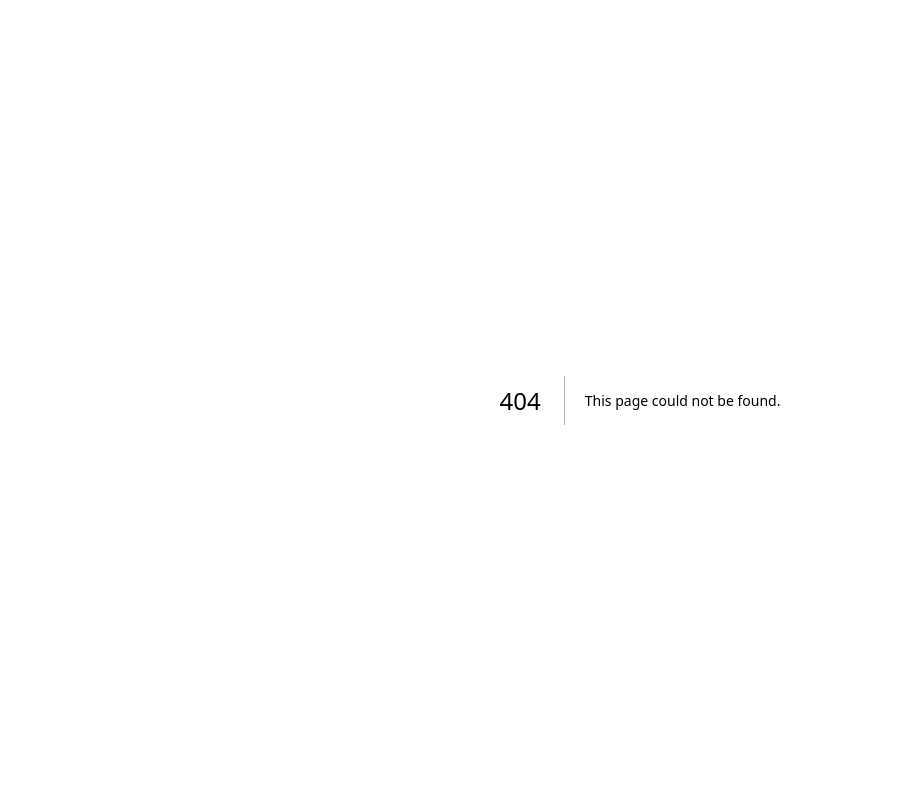
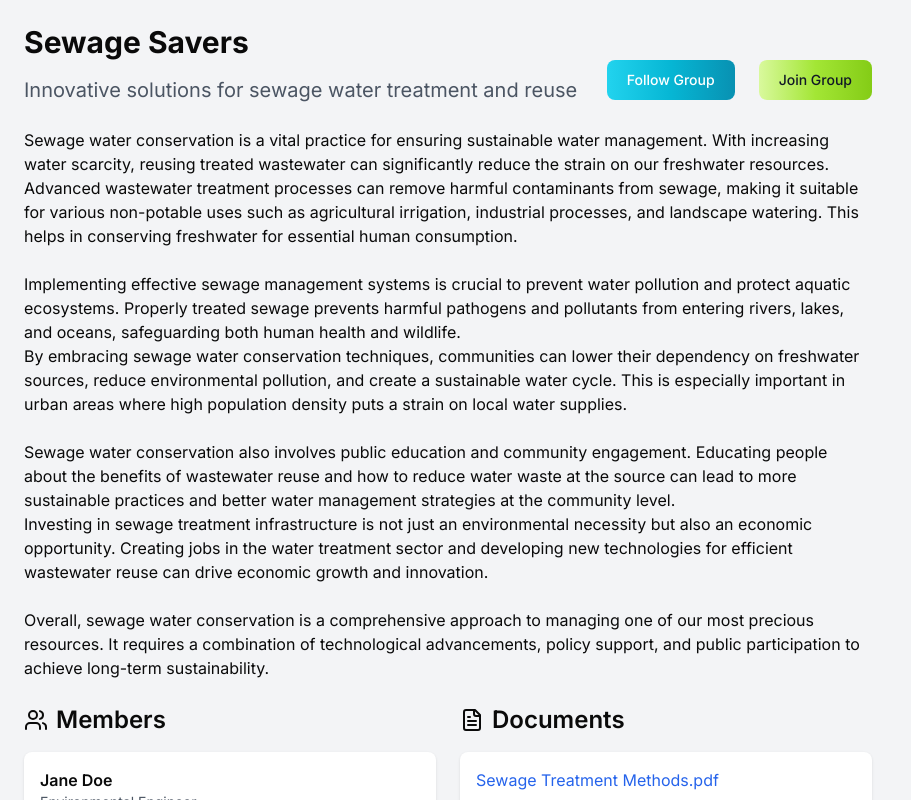
Before and after one commit to PRATEEK-VERNEKAR/Jal_Rakshak, a Next.js app: page /group_dashboard2 in a window 1280 px wide. Before the commit this address had no page. Shown: the whole page, without its empty margins (0-911 px from the left). Built offline with nearby package versions, Linux system fonts and the light colour scheme.

Commit message:
Error hydration handled

```diff
--- /dev/null
+++ b/src/app/group_dashboard2/page.jsx
@@ -0,0 +1,100 @@
+import React from 'react';
+import { Users, FileText, Send } from 'lucide-react';
+
+const groupData = {
+  name: "Sewage Savers",
+  idea: "Innovative solutions for sewage water treatment and reuse",
+  members: [
+    { id: 1, name: "Jane Doe", role: "Environmental Engineer" },
+    { id: 2, name: "John Smith", role: "Water Policy Analyst" },
+    { id: 3, name: "Emily Chen", role: "Microbiologist" },
+    { id: 4, name: "Michael Brown", role: "Civil Engineer" },
+  ],
+  documents: [
+    { id: 1, name: "Sewage Treatment Methods.pdf" },
+    { id: 2, name: "Water Reuse Regulations.docx" },
+    { id: 3, name: "Microbial Analysis Report.xlsx" },
+    { id: 4, name: "Project Proposal.pptx" },
+  ],
+  chat: [
+    { id: 1, user: "Jane Doe", message: "Has anyone reviewed the latest filtration system report?" },
+    { id: 2, user: "John Smith", message: "Yes, I've gone through it. The new membrane technology looks promising." },
+    { id: 3, user: "Emily Chen", message: "I agree. The microbial reduction rates are impressive." },
+    { id: 4, user: "Michael Brown", message: "Great! Let's discuss implementation costs in our next meeting." },
+    { id: 5, user: "Jane Doe", message: "Sounds good. I'll prepare a cost analysis by then." },
+  ]
+};
+
+const GroupDashboard = () => {
+  return (
+    <div className="flex h-screen bg-gray-100">
+      {/* Dashboard Section (70% width) */}
+      <div className="w-[70%] p-6 overflow-auto">
+
+        <div className='flex justify-between'>
+          <div>
+
+            <h1 className="text-3xl font-bold mb-4">{groupData.name}</h1>
+            <p className="text-xl text-gray-600 mb-6">{groupData.idea}</p>
+          </div>
+
+          <div className="flex items-center space-x-4 mt-4">
+
+            <button type="button" class="text-white bg-gradient-to-r from-cyan-400 via-cyan-500 to-cyan-600 hover:bg-gradient-to-br focus:ring-4 focus:outline-none focus:ring-cyan-300 dark:focus:ring-cyan-800 font-medium rounded-lg text-sm px-5 py-2.5 text-center me-2 mb-2">Follow Group</button>
+            <button type="button" class="text-gray-900 bg-gradient-to-r from-lime-200 via-lime-400 to-lime-500 hover:bg-gradient-to-br focus:ring-4 focus:outline-none focus:ring-lime-300 dark:focus:ring-lime-800 font-medium rounded-lg text-sm px-5 py-2.5 text-center me-2 mb-2">Join Group</button>
+          </div>
+        </div>
+
+        <p>Sewage water conservation is a vital practice for ensuring sustainable water management. With increasing water scarcity, reusing treated wastewater can significantly reduce the strain on our freshwater resources.</p>
+
+<p>Advanced wastewater treatment processes can remove harmful contaminants from sewage, making it suitable for various non-potable uses such as agricultural irrigation, industrial processes, and landscape watering. This helps in conserving freshwater for essential human consumption.</p>
+<br></br>
+<p>Implementing effective sewage management systems is crucial to prevent water pollution and protect aquatic ecosystems. Properly treated sewage prevents harmful pathogens and pollutants from entering rivers, lakes, and oceans, safeguarding both human health and wildlife.</p>
+
+<p>By embracing sewage water conservation techniques, communities can lower their dependency on freshwater sources, reduce environmental pollution, and create a sustainable water cycle. This is especially important in urban areas where high population density puts a strain on local water supplies.</p>
+<br></br>
+<p>Sewage water conservation also involves public education and community engagement. Educating people about the benefits of wastewater reuse and how to reduce water waste at the source can lead to more sustainable practices and better water management strategies at the community level.</p>
+
+<p>Investing in sewage treatment infrastructure is not just an environmental necessity but also an economic opportunity. Creating jobs in the water treatment sector and developing new technologies for efficient wastewater reuse can drive economic growth and innovation.</p>
+<br></br>
+<p>Overall, sewage water conservation is a comprehensive approach to managing one of our most precious resources. It requires a combination of technological advancements, policy support, and public participation to achieve long-term sustainability.</p>
+
+<br></br>
+        <div className="flex space-x-6">
+          {/* Members List */}
+          <div className="w-1/2">
+            <h2 className="text-2xl font-semibold mb-4 flex items-center">
+              <Users className="mr-2" /> Members
+            </h2>
+            <ul className="bg-white rounded-lg shadow">
+              {groupData.members.map(member => (
+                <li key={member.id} className="p-4 border-b last:border-b-0">
+                  <p className="font-semibold">{member.name}</p>
+                  <p className="text-sm text-gray-600">{member.role}</p>
+                </li>
+              ))}
+            </ul>
+          </div>
+
+          {/* Documents */}
+          <div className="w-1/2">
+            <h2 className="text-2xl font-semibold mb-4 flex items-center">
+              <FileText className="mr-2" /> Documents
+            </h2>
+            <ul className="bg-white rounded-lg shadow">
+              {groupData.documents.map(doc => (
+                <li key={doc.id} className="p-4 border-b last:border-b-0">
+                  <a href="#" className="text-blue-600 hover:underline">{doc.name}</a>
+                </li>
+              ))}
+            </ul>
+          </div>
+        </div>
+      </div>
+
+
+    </div>
+  );
+};
+
+export default GroupDashboard;
--- a/src/app/interested_groups/lists.js
+++ b/src/app/interested_groups/lists.js
@@ -1,8 +1,7 @@
-"use client";
 
 import React from 'react';
 import { Star, Users, Calendar, DollarSign } from 'lucide-react';
-import { useRouter } from 'next/navigation';
+import Link from 'next/link';
 
 const groups = [
   {
@@ -40,11 +39,12 @@ const groups = [
 ];
 
 const GroupList = () => {
-    const router = useRouter();
   return (
     <div className="container mx-auto p-4">
       <h1 className="text-3xl font-bold mb-6 text-center">My Interests</h1>
-      <div className="space-y-6">
+      {/* <div className="space-y-6"> */}
+      <Link href='/group_dashboard2' className="space-y-6" >
+
         {groups.map((group, index) => (
           <div key={index} className="bg-white rounded-lg shadow-md p-6">
             <h2 className="text-2xl font-semibold text-center mb-2">{group.name}</h2>
@@ -77,7 +77,7 @@ const GroupList = () => {
             </div>
           </div>
         ))}
-      </div>
+      </Link>
     </div>
   );
 };
```
